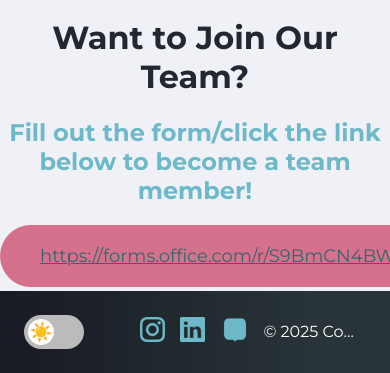
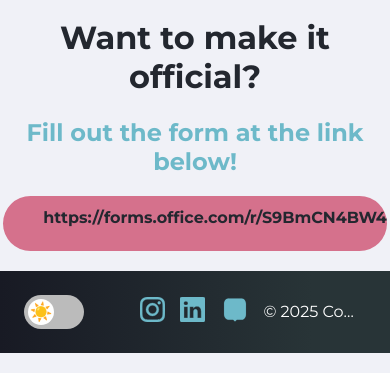
Before and after one commit to CompNeuroSociety-at-FSU/compneurosociety, a plain HTML site: page team.html in a window 390 px wide. Shown: the part 1599-1972 px from the top of the page. Drawn offline with Linux system fonts and the light colour scheme.

Commit message:
Fix: link buttons

```diff
--- a/styles.css
+++ b/styles.css
@@ -232,23 +232,28 @@ h2 {
 
 }
 /* Custom large oval button */
-/* Custom large oval button */
 .btn-oval {
     background-color: var(--accent-secondary); /* Button color */
-    color: var(--white); /* Text color */
-    padding: 20px 40px; /* Large padding for a larger button */
-    font-size: 18px; /* Larger text */
+    color: var(--light); /* Text color */
+    padding: 0; /* Remove padding - link will handle it */
+    font-size: clamp(100px, 100vw, 100px); /* Larger responsive font size */
+    font-weight: bold; /* Make text bold */
     border: none; /* Remove default border */
     border-radius: 100px; /* Oval shape */
-    text-align: center; /* Center text */
-    display: inline-block; /* Ensure button aligns properly */
+    text-align: middle;
+    display: block; /* Changed to block for centering */
+    width: fit-content; /* Adjust width to content */
+    max-width: 95%; /* Allow more width for larger text */
+    min-width: 220px; /* Increased minimum width for larger text */
+    min-height: 70px; /* Increased minimum height for larger text */
+    margin: 20px auto; /* Center the button horizontally */
     cursor: pointer; /* Change cursor to indicate it's clickable */
-    transition: background-color 0.3s, box-shadow 0.3s; /* Smooth hover effect */
+    transition: background-color 0.3s, box-shadow 0.3s, width 0.3s, height 0.3s; /* Smooth hover and resize effects */
     position: relative;
     z-index: 1;
-    text-align: center;
-    position: relative;
-    overflow: hidden;
+    overflow: visible; /* Allow button to expand as needed */
+    word-break: break-word; /* Better word breaking for URLs */
+    hyphens: auto; /* Enable hyphenation where supported */
 }
 .btn-oval::after {
   content: "";
@@ -277,6 +282,46 @@ h2 {
     color: var(--white);
     box-shadow: 0 4px 16px rgba(255, 126, 107, 0.15);
 }
+
+/* Ensure links inside btn-oval inherit button styling */
+.btn-oval a {
+    color: inherit; /* Inherit color from parent btn-oval */
+    text-decoration: none; /* Remove underline */
+    display: flex; /* Use flexbox for centering */
+    align-items: center; /* Center vertically */
+    justify-content: center; /* Center horizontally */
+    width: 100%;
+    height: 100%;
+    padding: 25px 50px; /* Increased padding for larger text */
+    font-size: inherit; /* Inherit font size from parent */
+    font-weight: inherit; /* Inherit font weight from parent */
+    line-height: 1.3; /* Better line height for readability */
+    text-align: center; /* Center text */
+    border-radius: inherit; /* Inherit border radius */
+    transition: inherit; /* Inherit transitions */
+    white-space: nowrap; /* Prevent text wrapping initially */
+    overflow: visible; /* Allow text to be visible */
+}
+
+/* Adjust text size based on content length */
+.btn-oval a[href*="forms.office.com"] {
+    font-size: clamp(20px, 4vw, 26px); /* 4/6ths the text size for URLs */
+    font-weight: bold; /* Bold text */
+    padding: 20px 35px; /* Adequate padding for URLs */
+    white-space: normal; /* Allow wrapping for long URLs if needed */
+}
+
+.btn-oval a:not([href*="forms.office.com"]) {
+    font-size: clamp(20px, 4vw, 26px); /* 4/6ths the text size for short text */
+    font-weight: bold; /* Bold text */
+    padding: 25px 50px; /* Generous padding for short text */
+}
+
+.btn-oval a:hover {
+    color: inherit; /* Keep inherited color on hover */
+    text-decoration: none; /* No underline on hover */
+}
+
 .btn-oval .ripple {
     position: absolute;
     border-radius: 50%;
@@ -286,6 +331,58 @@ h2 {
     pointer-events: none;
     z-index: 2;
 }
+
+/* Responsive styling for btn-oval on smaller screens */
+@media (max-width: 768px) {
+    .btn-oval {
+        font-size: clamp(16px, 3vw, 20px); /* Larger responsive font size on mobile */
+        max-width: 98%; /* More space on mobile */
+        min-width: 180px; /* Adequate minimum width on mobile */
+        min-height: 60px; /* Adequate minimum height for mobile */
+    }
+
+    .btn-oval a {
+        padding: 18px 30px; /* Adequate padding on mobile */
+        word-break: break-word; /* Better word breaking */
+    }
+
+    .btn-oval a[href*="forms.office.com"] {
+        font-size: clamp(18px, 4vw, 24px); /* Larger size for long URLs on mobile */
+        font-weight: bold;
+        padding: 15px 25px;
+    }
+
+    .btn-oval a:not([href*="forms.office.com"]) {
+        font-size: clamp(22px, 5vw, 28px); /* Larger size for short text on mobile */
+        font-weight: bold;
+        padding: 18px 30px;
+    }
+}
+
+@media (max-width: 480px) {
+    .btn-oval {
+        max-width: 99%; /* Almost full width on very small screens */
+        min-width: 150px; /* Minimum width for very small screens */
+        min-height: 55px; /* Minimum height for very small screens */
+    }
+
+    .btn-oval a {
+        padding: 15px 25px; /* Adequate padding on very small screens */
+    }
+
+    .btn-oval a[href*="forms.office.com"] {
+        font-size: clamp(16px, 3.5vw, 20px); /* Larger size for long URLs on tiny screens */
+        font-weight: bold;
+        padding: 12px 20px;
+    }
+
+    .btn-oval a:not([href*="forms.office.com"]) {
+        font-size: clamp(20px, 4.5vw, 24px); /* Larger size for short text on tiny screens */
+        font-weight: bold;
+        padding: 15px 25px;
+    }
+}
+
 @keyframes ripple-effect {
     to {
         transform: scale(4);
--- a/team.html
+++ b/team.html
@@ -123,12 +123,11 @@
                     </div>
                 </div>
             </div>
-            <h1>Want to Join Our Team?</h1>
-            <h2>Fill out the form/click the link below to become a team member!</h2>
+            <h1>Want to make it official?</h1>
+            <h2>Fill out the form at the link below!</h2>
             <div class="btn-oval">
                 <a href="https://forms.office.com/r/S9BmCN4BW4"
-                   target="_blank"
-                   style="color: #3b636b;">https://forms.office.com/r/S9BmCN4BW4</a>
+                   target="_blank">https://forms.office.com/r/S9BmCN4BW4</a>
             </div>
             <script src="navbar.js"></script>
         </div>
```
Also changed, not shown: contact.html (+1 -2 lines), join.html (+2 -2 lines), leadership.html (+1 -2 lines), leadevent.html (+3 -3 lines), mentors.html (+1 -1 lines), projects.html (+2 -3 lines).
